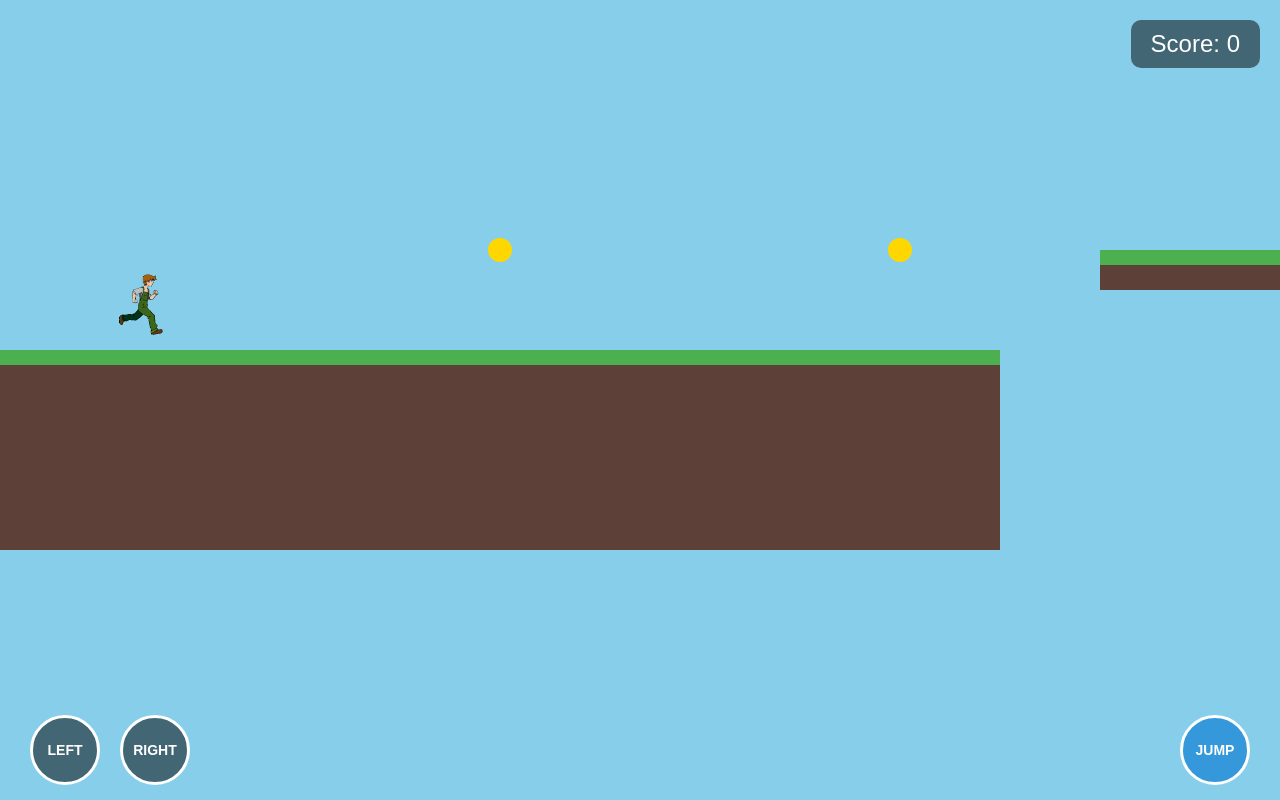
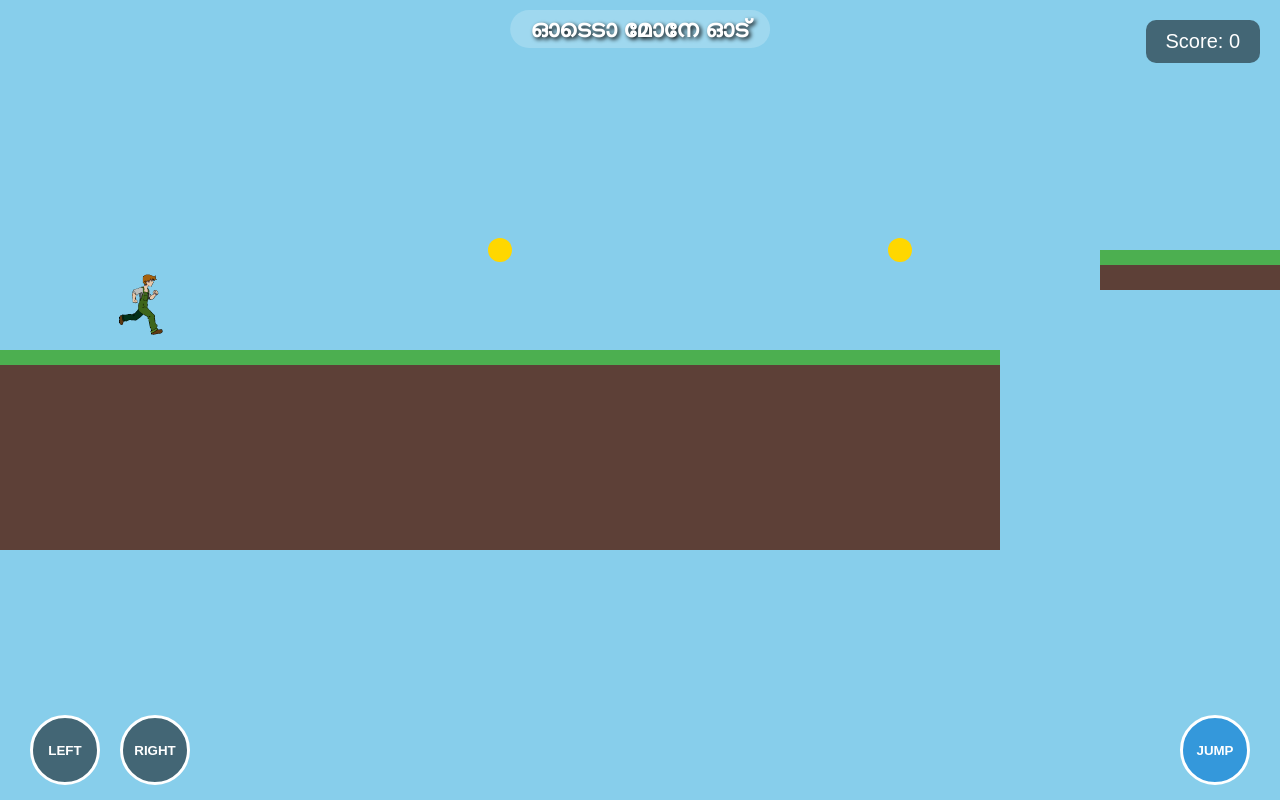
Before and after one commit to reelsrundown-spec/Lokha-tholvi-, a plain HTML site: page index.html in a window 1280 px wide. Drawn offline with Linux system fonts and the light colour scheme.

Commit message:
Update index.html

```diff
--- a/index.html
+++ b/index.html
@@ -1,94 +1,62 @@
 <!DOCTYPE html>
-<html lang="en">
+<html lang="ml">
 <head>
     <meta charset="UTF-8">
     <meta name="viewport" content="width=device-width, initial-scale=1.0, maximum-scale=1.0, user-scalable=no">
-    <title>Ninja Adventure - Level 1</title>
+    <title>ഓടെടാ മോനേ ഓട്</title>
+
+    <link rel="apple-touch-icon" href="Images/player_run.gif">
+    <meta name="apple-mobile-web-app-title" content="ഓടെടാ മോനേ ഓട്">
+    <meta name="mobile-web-app-capable" content="yes">
+
     <style>
         body {
-            margin: 0;
-            padding: 0;
-            overflow: hidden;
-            background: #87CEEB;
-            width: 100vw;
-            height: 100vh;
+            margin: 0; padding: 0; overflow: hidden; background: #87CEEB;
+            width: 100vw; height: 100vh; font-family: 'Arial', sans-serif;
         }
 
-        /* Orientation logic for mobile */
-        @media screen and (orientation: portrait) {
-            body {
-                transform: rotate(90deg);
-                transform-origin: left top;
-                width: 100vh;
-                height: 100vw;
-                position: absolute;
-                top: 0;
-                left: 100%;
-            }
+        canvas { display: block; width: 100%; height: 100%; }
+
+        /* Game Title at the top */
+        #gameTitle {
+            position: absolute; top: 10px; left: 50%;
+            transform: translateX(-50%);
+            background: rgba(255, 255, 255, 0.2);
+            padding: 5px 20px; border-radius: 20px;
+            color: #fff; font-size: 24px; font-weight: bold;
+            text-shadow: 2px 2px 4px #000; z-index: 5;
         }
 
-        canvas {
-            display: block;
-            width: 100%;
-            height: 100%;
+        #scoreBoard {
+            position: absolute; top: 20px; right: 20px;
+            background: rgba(0,0,0,0.5); color: white;
+            padding: 10px 20px; border-radius: 10px;
+            font-size: 20px; z-index: 10;
         }
 
-        /* Score Board UI */
-        #scoreBoard {
-            position: absolute;
-            top: 20px;
-            right: 20px;
-            background: rgba(0,0,0,0.5);
-            color: white;
-            padding: 10px 20px;
-            border-radius: 10px;
-            font-size: 24px;
-            font-family: sans-serif;
-            z-index: 10;
+        #gameOver {
+            display: none; position: absolute; top: 50%; left: 50%;
+            transform: translate(-50%, -50%); text-align: center;
+            background: rgba(0,0,0,0.8); color: white;
+            padding: 30px; border-radius: 15px; z-index: 100;
         }
 
-        /* Game Over Screen */
-        #gameOver {
-            display: none;
-            position: absolute;
-            top: 50%;
-            left: 50%;
-            transform: translate(-50%, -50%);
-            text-align: center;
-            background: rgba(0,0,0,0.8);
-            color: white;
-            padding: 30px;
-            border-radius: 15px;
-            z-index: 100;
-            font-family: sans-serif;
-        }
-
-        /* Mobile Controls */
         .controls {
-            position: absolute;
-            bottom: 15px;
-            width: 100%;
-            display: flex;
-            justify-content: space-between;
-            padding: 0 30px;
-            box-sizing: border-box;
-            z-index: 10;
+            position: absolute; bottom: 15px; width: 100%;
+            display: flex; justify-content: space-between;
+            padding: 0 30px; box-sizing: border-box; z-index: 10;
         }
 
         button {
-            width: 70px;
-            height: 70px;
-            border-radius: 50%;
-            border: 3px solid #fff;
-            background: rgba(0,0,0,0.5);
-            color: white;
-            font-weight: bold;
-            touch-action: manipulation;
-            font-size: 14px;
+            width: 70px; height: 70px; border-radius: 50%;
+            border: 3px solid #fff; background: rgba(0,0,0,0.5);
+            color: white; font-weight: bold; touch-action: manipulation;
         }
     </style>
 </head>
 <body>
+
+    <div id="gameTitle">ഓടെടാ മോനേ ഓട്</div>
 
     <canvas id="gameCanvas"></canvas>
 
@@ -98,7 +66,7 @@
 
     <div id="gameOver">
         <h1 style="margin:0; font-size:40px;">നീ തോറ്റു!</h1>
-        <button onclick="location.reload()" style="margin-top:20px; padding:10px 30px; font-size:20px; background:#e74c3c; color:white; border:none; border-radius:5px; cursor:pointer;">Retry</button>
+        <button onclick="location.reload()" style="margin-top:20px; padding:10px 30px; font-size:20px; background:#e74c3c; color:white; border:none; border-radius:5px;">Retry</button>
     </div>
 
     <div class="controls">
```
